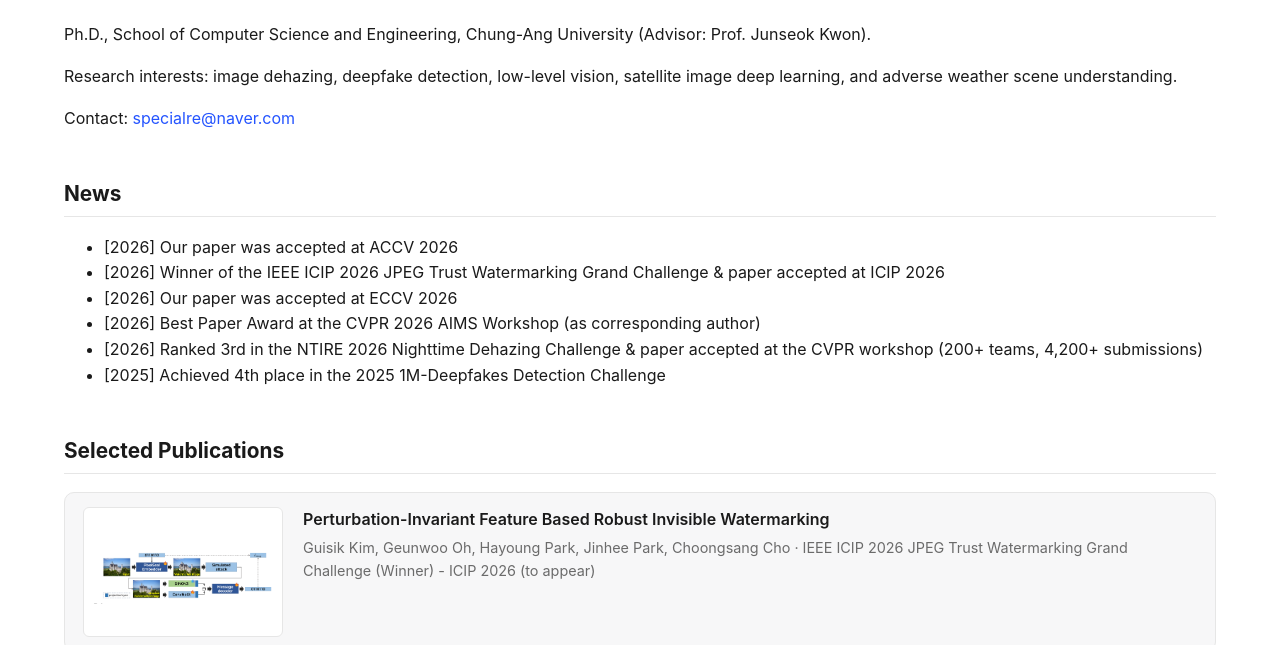
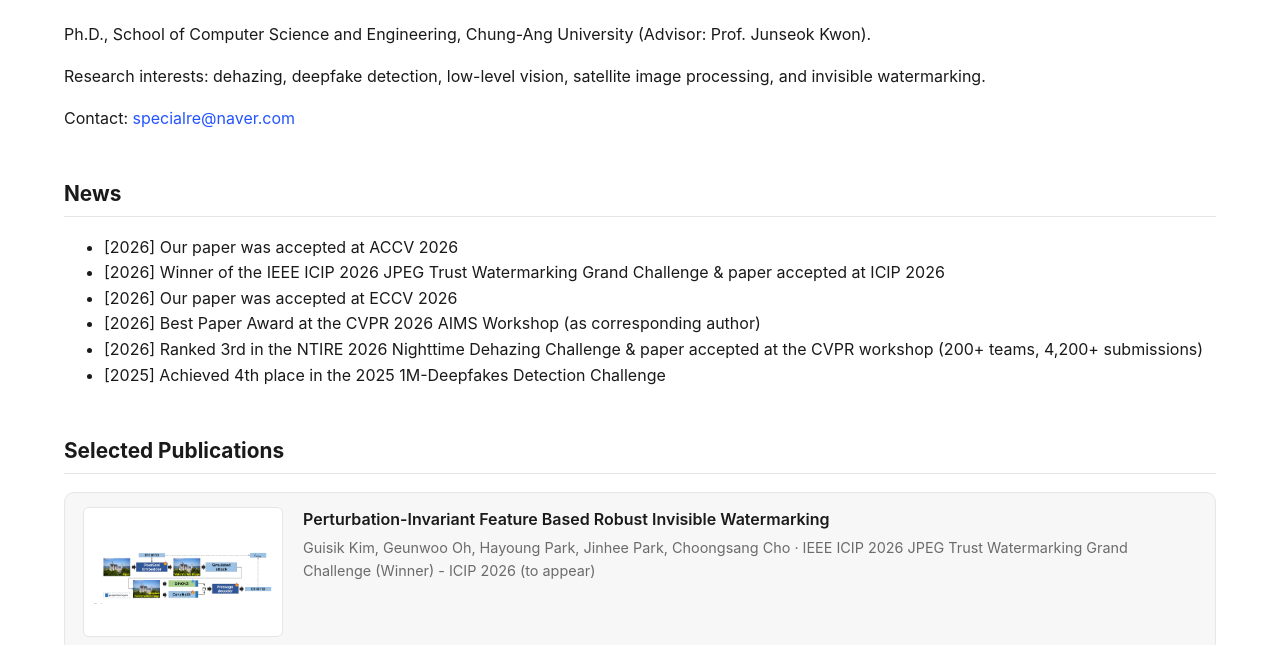
Before and after one commit to HIGHGUINet/HIGHGUINet.github.io, a Jekyll site: the page built from index.md, in a window 1280 px wide and 900 px high, cut to the strip 255-900 px from the top of the window. Built offline with Jekyll 4.4.1, drawn with Linux system fonts in a browser that asks for light colours.

Commit message:
Update research interests list
Co-Authored-By: Claude Sonnet 5 <noreply@anthropic.com>

```diff
--- a/index.md
+++ b/index.md
@@ -12,7 +12,7 @@ title: Home
 
 Ph.D., School of Computer Science and Engineering, Chung-Ang University (Advisor: Prof. Junseok Kwon).
 
-Research interests: image dehazing, deepfake detection, low-level vision, satellite image deep learning, and adverse weather scene understanding.
+Research interests: dehazing, deepfake detection, low-level vision, satellite image processing, and invisible watermarking.
 
 Contact: [{{ site.email }}](mailto:{{ site.email }})
 
```
